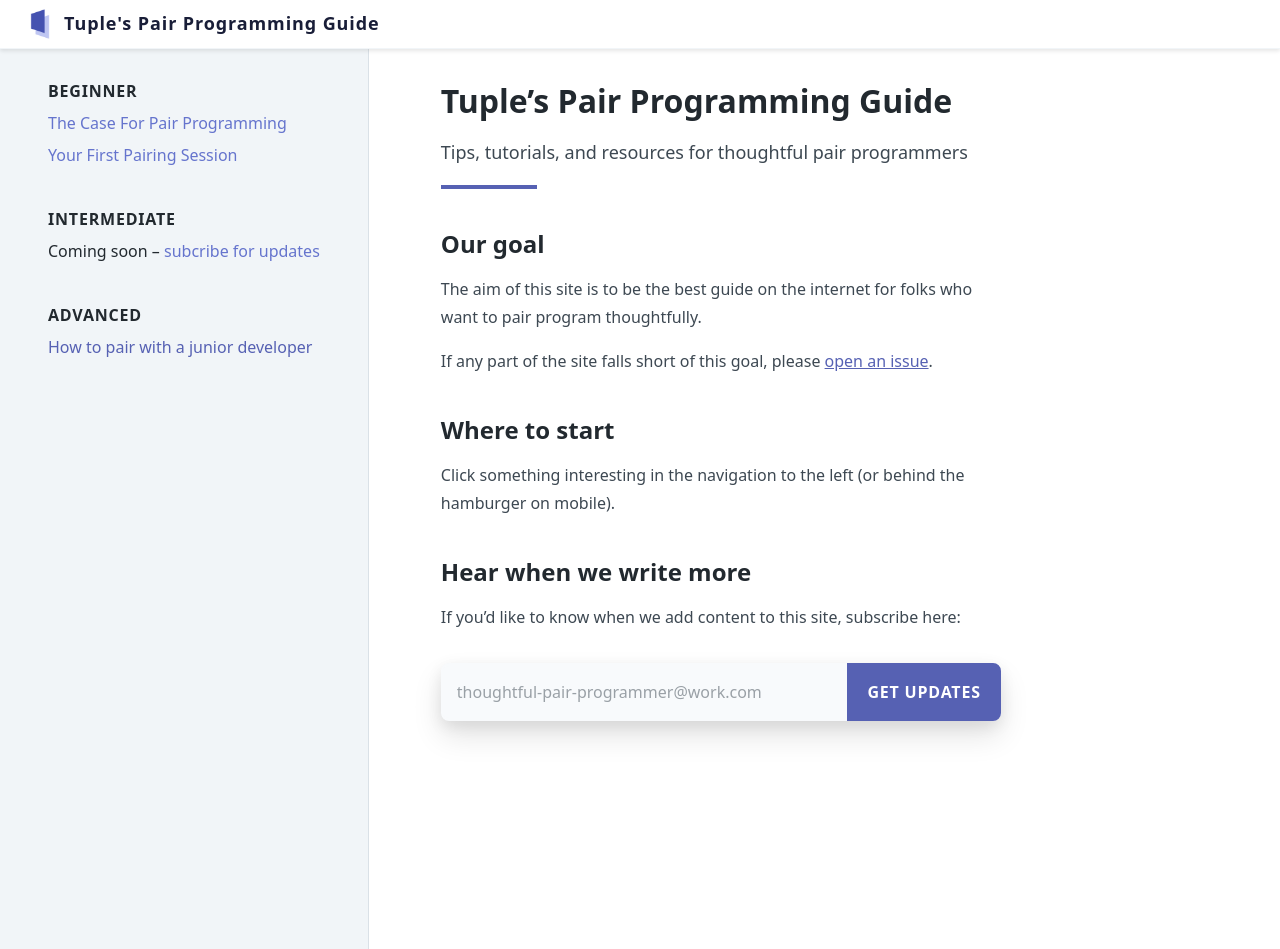
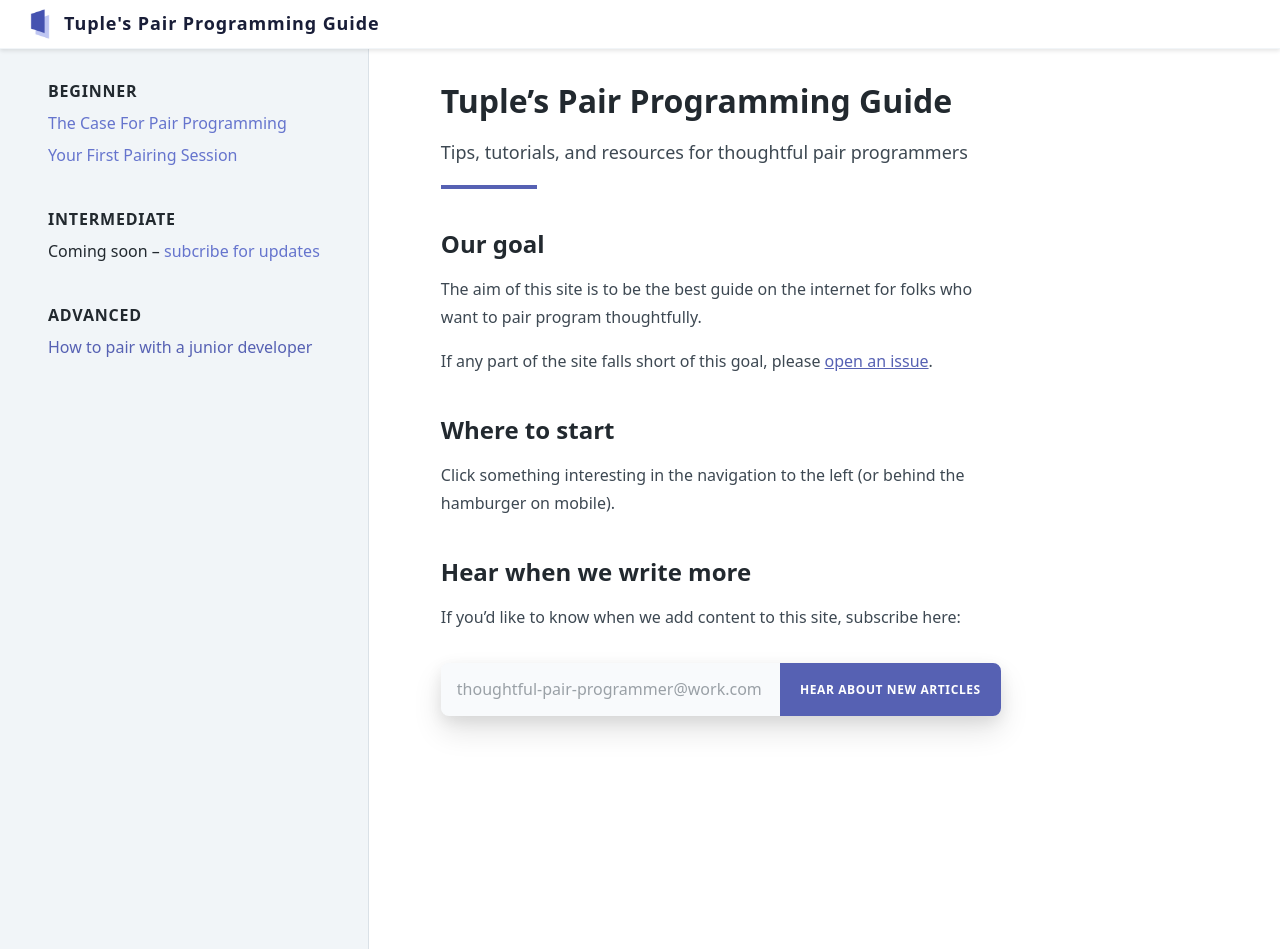
Before and after one commit to tupleapp/pair-programming-guide, a Jekyll site: the page built from index.md, in a window 1280 px wide. Built offline with Jekyll 4.4.1, drawn with Linux system fonts in a browser that asks for light colours; part of the change alters nothing that is shown.

Commit message:
use include

```diff
--- a/index.md
+++ b/index.md
@@ -27,26 +27,5 @@ Click something interesting in the navigation to the left (or behind the hamburg
 If you'd like to know when we add content to this site, subscribe here:
 
 <div class="mt-8">
-  <form action="https://www.getdrip.com/forms/575249342/submissions" method="post" data-drip-embedded-form="575249342">
-    <div class="block md:flex items-center rounded-lg shadow-none md:shadow-lg bg-grey-lightest">
-      <input class="outline-none bg-grey-lightest w-full
-      rounded-lg md:rounded-none md:rounded-l-lg
-      text-grey-darkest py-4 px-4 leading-tight
-      md:shadow-none shadow-lg mb-6 md:mb-0"
-      type="email"
-      placeholder="thoughtful-pair-programmer@work.com"
-      aria-label="Email address entry" name="fields[email]"
-      autocomplete="email">
-
-      <button class="w-full md:w-auto md:flex-no-shrink
-      bg-indigo-dark hover:bg-indigo border-indigo-dark
-      hover:border-indigo uppercase font-bold
-      tracking-wide border-4 text-white py-4 px-4
-      rounded-lg md:rounded-none md:rounded-r-lg
-      text-base md:shadow-none shadow-lg"
-      type="submit">
-      Get updates
-      </button>
-    </div>
-  </form>
+  {% include subscribe-box.html %}
 </div>
```
